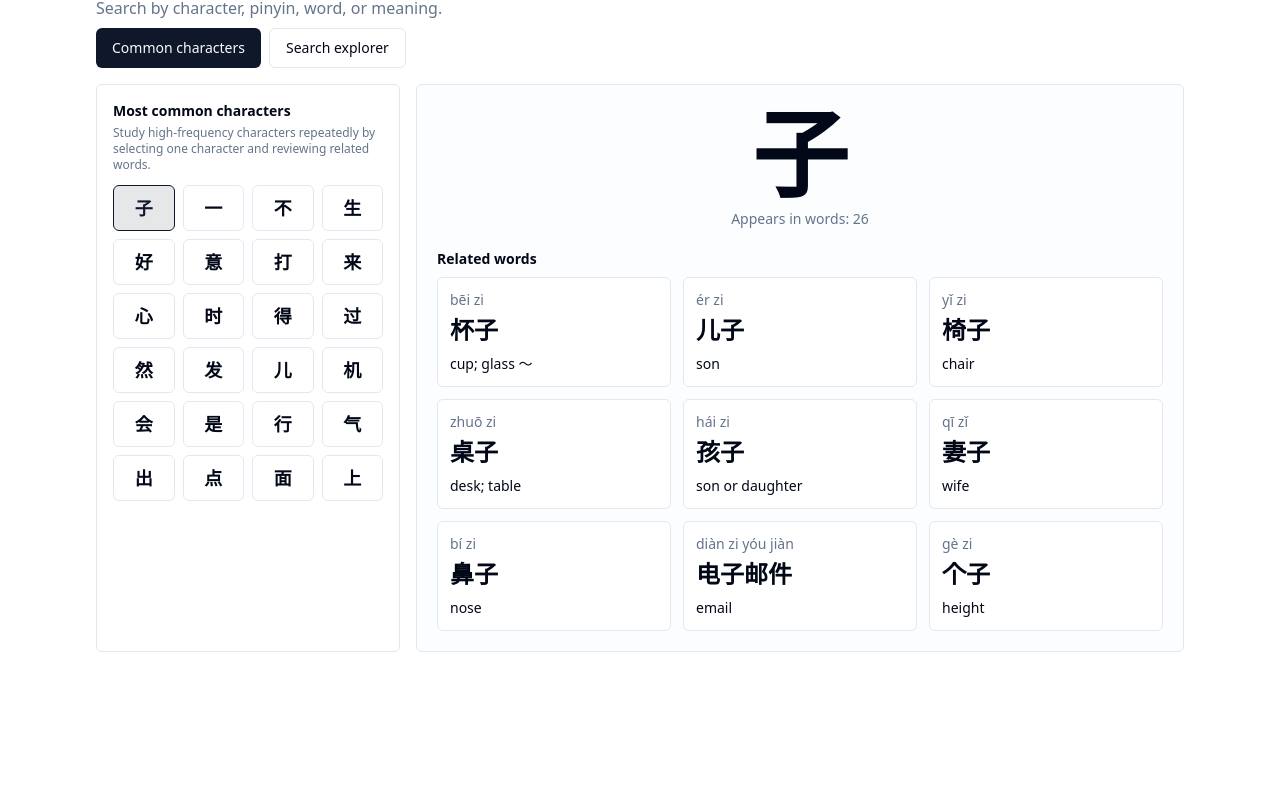
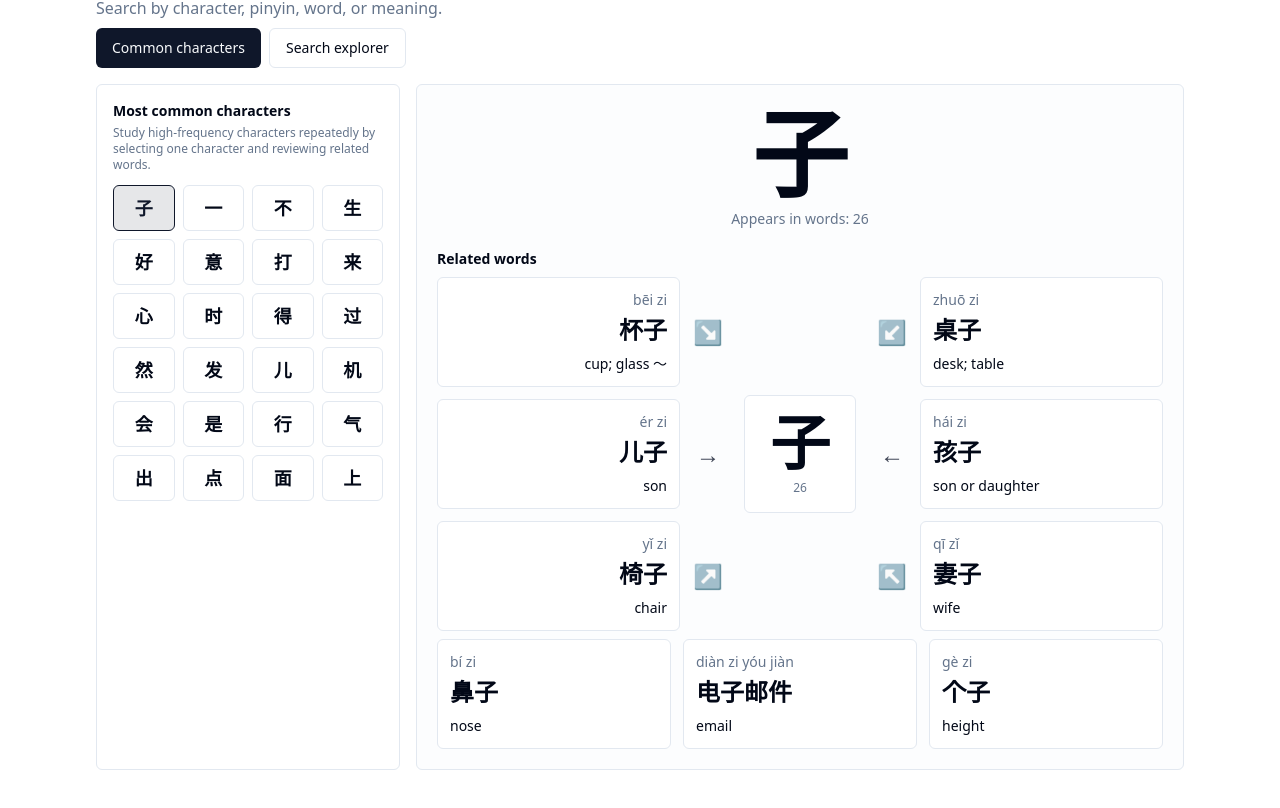
Before and after one commit to karamokoisrael/hsk-index, a Next.js app: page /en in a window 1280 px wide. Shown: the part 836-1644 px from the top of the page. Before the commit the page ends 1528 px from the top, so only its background shows below. Built offline with nearby package versions, Linux system fonts and the light colour scheme.

Commit message:
refactor: enhance related words display in CharacterMap for improved layout and clarity

```diff
--- a/src/features/character-map/CharacterMap.tsx
+++ b/src/features/character-map/CharacterMap.tsx
@@ -96,6 +96,11 @@ export const CharacterMap = (props: {
     return [...byWord.values()].slice(0, 9);
   }, [selectedCommonCharacter]);
 
+  const branchWords = relatedWords.slice(0, 6);
+  const leftBranchWords = branchWords.slice(0, 3);
+  const rightBranchWords = branchWords.slice(3, 6);
+  const extraRelatedWords = relatedWords.slice(6);
+
   return (
     <div className="space-y-4">
       <div className="flex flex-wrap gap-2">
@@ -148,7 +153,8 @@ export const CharacterMap = (props: {
 
                 <div className="mt-5 space-y-2">
                   <div className="text-sm font-semibold">{props.labels.relatedWords}</div>
-                  <div className="grid gap-3 sm:grid-cols-2 xl:grid-cols-3">
+
+                  <div className="grid gap-3 md:hidden">
                     {relatedWords.map(word => (
                       <article key={word.id} className="rounded-md border bg-background p-3">
                         <div className="text-sm text-muted-foreground">{word.pinyin}</div>
@@ -157,6 +163,55 @@ export const CharacterMap = (props: {
                       </article>
                     ))}
                   </div>
+
+                  <div className="hidden gap-4 md:grid md:grid-cols-[1fr_7rem_1fr] md:items-center">
+                    <div className="space-y-3">
+                      {leftBranchWords.map((word, index) => (
+                        <div key={word.id} className="grid grid-cols-[1fr_2.5rem] items-center gap-2">
+                          <article className="rounded-md border bg-background p-3 text-right">
+                            <div className="text-sm text-muted-foreground">{word.pinyin}</div>
+                            <div className="mt-1 text-2xl font-semibold">{word.word}</div>
+                            <div className="mt-2 text-sm">{getPrimaryMeaning(word)}</div>
+                          </article>
+                          <div className="text-center text-2xl text-primary/80">
+                            {index === 0 ? '↘' : index === 1 ? '→' : '↗'}
+                          </div>
+                        </div>
+                      ))}
+                    </div>
+
+                    <div className="rounded-md border bg-background p-4 text-center">
+                      <div className="text-6xl font-bold leading-none">{selectedCommonCharacter.character}</div>
+                      <div className="mt-2 text-xs text-muted-foreground">{selectedCommonCharacter.count}</div>
+                    </div>
+
+                    <div className="space-y-3">
+                      {rightBranchWords.map((word, index) => (
+                        <div key={word.id} className="grid grid-cols-[2.5rem_1fr] items-center gap-2">
+                          <div className="text-center text-2xl text-primary/80">
+                            {index === 0 ? '↙' : index === 1 ? '←' : '↖'}
+                          </div>
+                          <article className="rounded-md border bg-background p-3">
+                            <div className="text-sm text-muted-foreground">{word.pinyin}</div>
+                            <div className="mt-1 text-2xl font-semibold">{word.word}</div>
+                            <div className="mt-2 text-sm">{getPrimaryMeaning(word)}</div>
+                          </article>
+                        </div>
+                      ))}
+                    </div>
+                  </div>
+
+                  {extraRelatedWords.length > 0 && (
+                    <div className="hidden gap-3 md:grid md:grid-cols-3">
+                      {extraRelatedWords.map(word => (
+                        <article key={word.id} className="rounded-md border bg-background p-3">
+                          <div className="text-sm text-muted-foreground">{word.pinyin}</div>
+                          <div className="mt-1 text-2xl font-semibold">{word.word}</div>
+                          <div className="mt-2 text-sm">{getPrimaryMeaning(word)}</div>
+                        </article>
+                      ))}
+                    </div>
+                  )}
                 </div>
               </>
             )}
```
